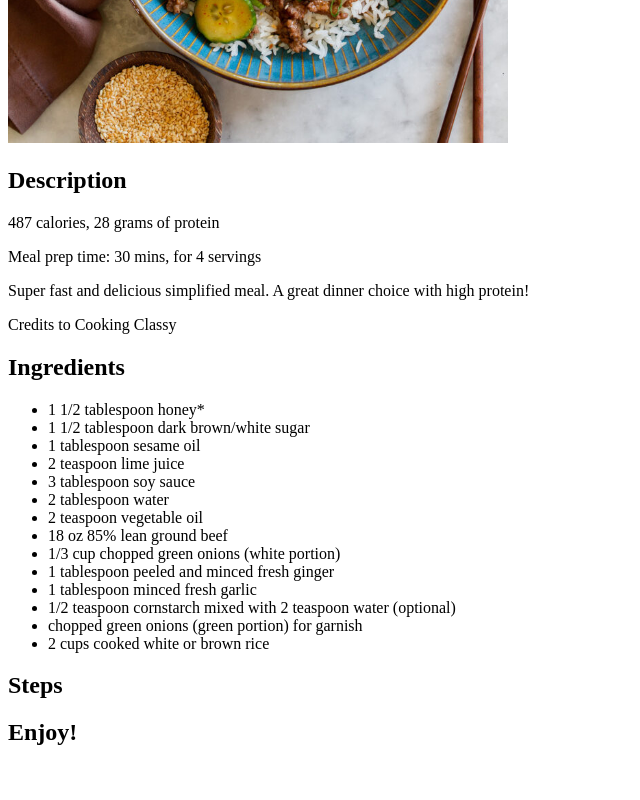
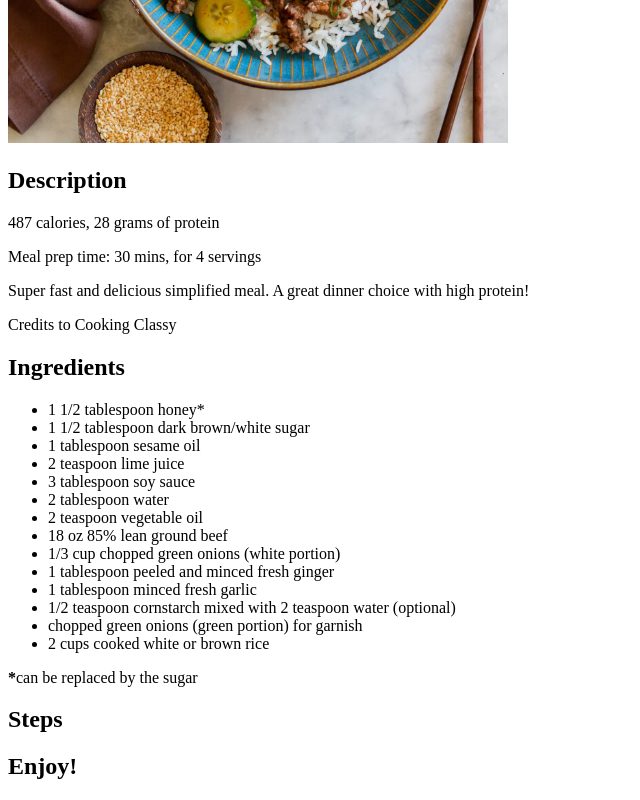
Before and after one commit to LarissaNamu/Odin-Project-Recipes, a plain HTML site: page recipes/kbeef_bowl.html in a window 1280 px wide. Shown: the part 687-1487 px from the top of the page, without its empty margins (0-640 px from the left). Before the commit the page ends 1453 px from the top, so only its background shows below. Drawn offline with Linux system fonts and the light colour scheme.

Commit message:
revised ingredients section kbeef

```diff
--- a/recipes/kbeef_bowl.html
+++ b/recipes/kbeef_bowl.html
@@ -30,6 +30,7 @@
             <li>chopped green onions (green portion) for garnish</li>
             <li>2 cups cooked white or brown rice</li>
         </ul>
+        <p><strong>*</strong>can be replaced by the sugar</p>
     <h2>Steps</h2>
     <h2>Enjoy!</h2>
 </body>
```
